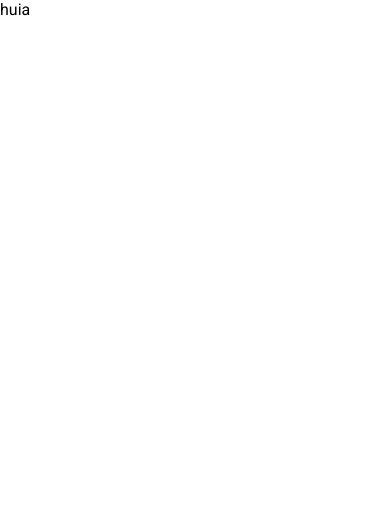
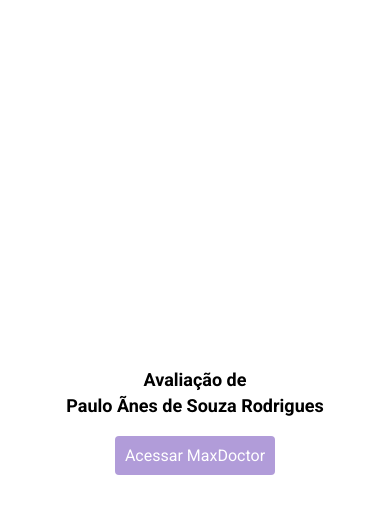
Before and after one commit to paulorod07/challenge-huia-frontend, a React (Create React App) app: page / in a window 390 px wide. Shown: the top 514 px of the page. Built offline with nearby package versions, Linux system fonts and the light colour scheme.

Commit message:
router and home styled

```diff
--- a/package.json
+++ b/package.json
@@ -8,6 +8,7 @@
     "@testing-library/user-event": "^7.1.2",
     "react": "^16.13.1",
     "react-dom": "^16.13.1",
+    "react-router-dom": "^5.2.0",
     "react-scripts": "3.4.2"
   },
   "scripts": {
--- a/src/App.js
+++ b/src/App.js
@@ -1,11 +1,13 @@
 import React from 'react';
 
-function App() {
+import { BrowserRouter } from 'react-router-dom';
+
+import Routes from './routes';
+
+export default function App() {
   return (
-    <div>
-      huia
-    </div>
+    <BrowserRouter>
+      <Routes />
+    </BrowserRouter>
   );
 }
-
-export default App;
--- a/src/index.css
+++ b/src/index.css
@@ -36,6 +36,7 @@
 input,
 button {
   display: block;
+  font-size: 1rem;
 }
 
 button {
--- /dev/null
+++ b/src/pages/Home/Home.module.css
@@ -0,0 +1,39 @@
+.container {
+  display: flex;
+  align-items: center;
+  justify-content: center;
+  flex-direction: column;
+  height: 100vh;
+}
+
+.nameContainer {
+  display: flex;
+  align-items: center;
+  justify-content: center;
+  flex-direction: column;
+}
+
+.evaluation {
+  margin-bottom: 5px;
+}
+
+@media only screen and (max-width: 700px) {
+  h1 {
+    font-size: 18px;
+  }
+}
+
+.button {
+  background: #b19cd9;
+  color: #fff;
+  outline: none;
+  margin-top: 20px;
+  padding: 10px;
+  border: 0;
+  border-radius: 4px;
+  transition: background-color 0.3s;
+}
+
+.button:hover {
+  background: #7159c1;
+}
--- /dev/null
+++ b/src/pages/Home/index.js
@@ -0,0 +1,21 @@
+import React from 'react';
+
+import { Link } from 'react-router-dom';
+
+import styles from './Home.module.css';
+
+export default function Home() {
+  return (
+    <div className={styles.container}>
+      <div className={styles.nameContainer}>
+        <h1 className={styles.evaluation}>Avaliação de</h1>
+        <h1>Paulo Ãnes de Souza Rodrigues</h1>
+      </div>
+      <Link to="/maxdoctor">
+        <button className={styles.button} type="button">
+          Acessar MaxDoctor
+        </button>
+      </Link>
+    </div>
+  );
+}
--- /dev/null
+++ b/src/pages/MaxDoctor/index.js
@@ -0,0 +1,11 @@
+import React from 'react';
+
+import styles from './MaxDoctor.module.css';
+
+export default function MaxDoctor() {
+  return (
+    <div>
+      <h1>MaxDoctor</h1>
+    </div>
+  );
+}
--- /dev/null
+++ b/src/routes/index.js
@@ -0,0 +1,14 @@
+import React from 'react';
+import { Switch, Route } from 'react-router-dom';
+
+import Home from '../pages/Home';
+import MaxDoctor from '../pages/MaxDoctor';
+
+export default function Routes() {
+  return (
+    <Switch>
+      <Route path="/" exact component={Home} />
+      <Route path="/maxdoctor" component={MaxDoctor} />
+    </Switch>
+  );
+}
```
Also changed, not shown: src/components/Form/index.js (added, +21 -0 lines), src/components/MaxDoctorLogo/index.js (added, +13 -0 lines), src/components/Form/Form.module.css (added), src/components/MaxDoctorLogo.module.css (added), src/pages/MaxDoctor/MaxDoctor.module.css (added), 1 other file (tests, documents, lock files or other folders).
